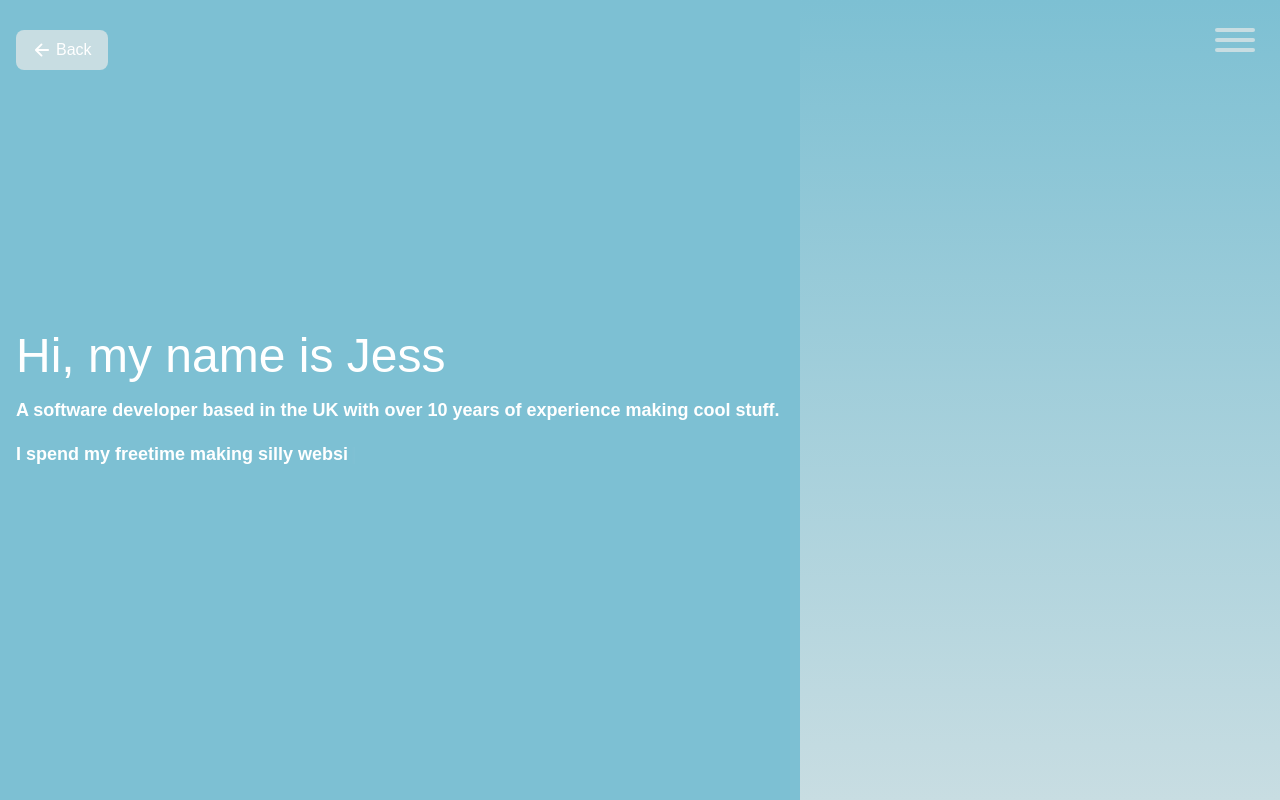
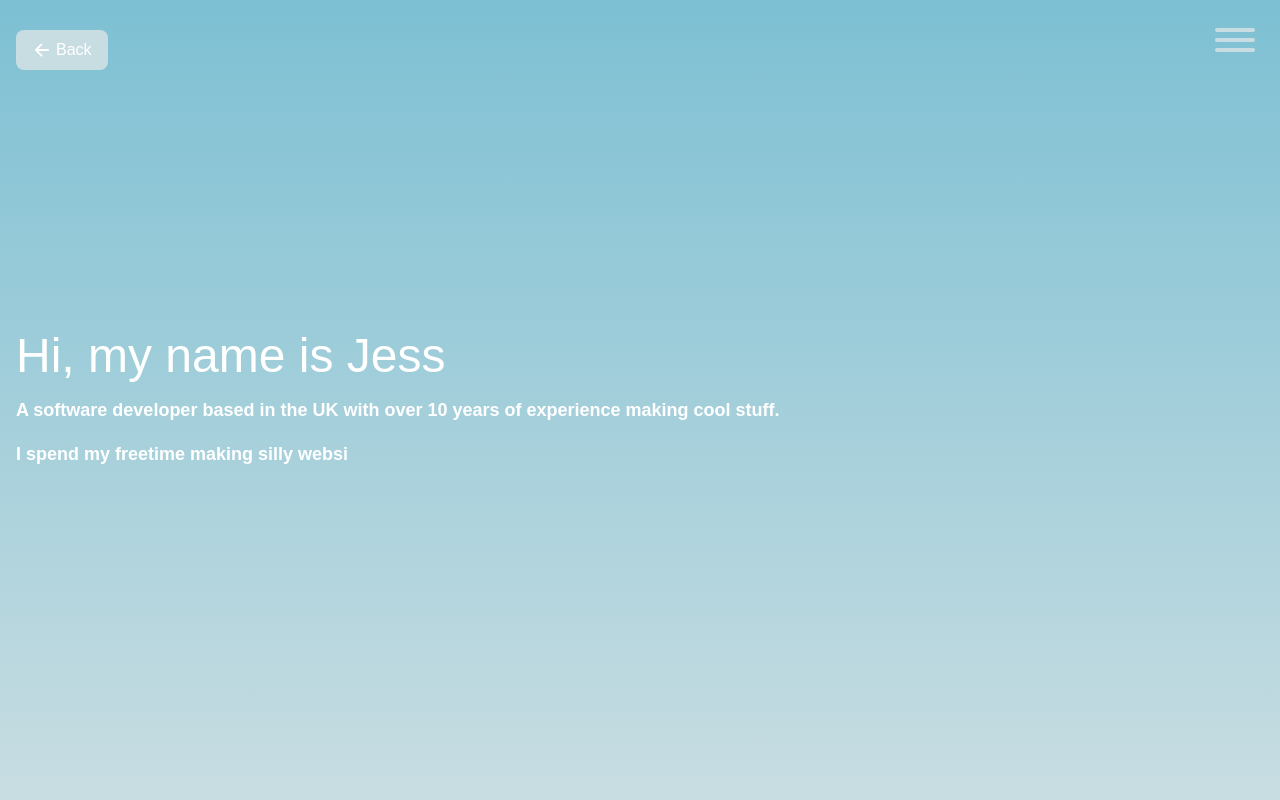
Before and after one commit to jetodd/portfolio, a Next.js app: page /hello in a window 1280 px wide. Built offline with nearby package versions, Linux system fonts and the light colour scheme.

Commit message:
fixed bg on hello page

```diff
--- a/src/app/hello/page.tsx
+++ b/src/app/hello/page.tsx
@@ -20,8 +20,6 @@ export default function Page() {
 
     return <main
       className={`h-dvh w-dvh ${styles.main} overflow-hidden top-0`}
-      style={{ backgroundColor: 'var(--color-hello)' }}
-
       >
         {/* <div className="cloud fixed top-0 left-0 w-full h-3/4">
           <div className={`${styles.cloud} ${styles.one} left-1/4 top-1/4 opacity-80`}></div>
--- a/src/app/hello/styles.module.css
+++ b/src/app/hello/styles.module.css
@@ -1,5 +1,5 @@
 body {
-	background: linear-gradient(180deg, rgba(2,0,36,1) 0%, rgba(125,192,211,1) 0%, rgba(200,221,226,1) 100%);
+	background: linear-gradient(180deg, rgba(125,192,211,1) 0%, rgba(200,221,226,1) 100%);
 }
 
 .cloud {
```
